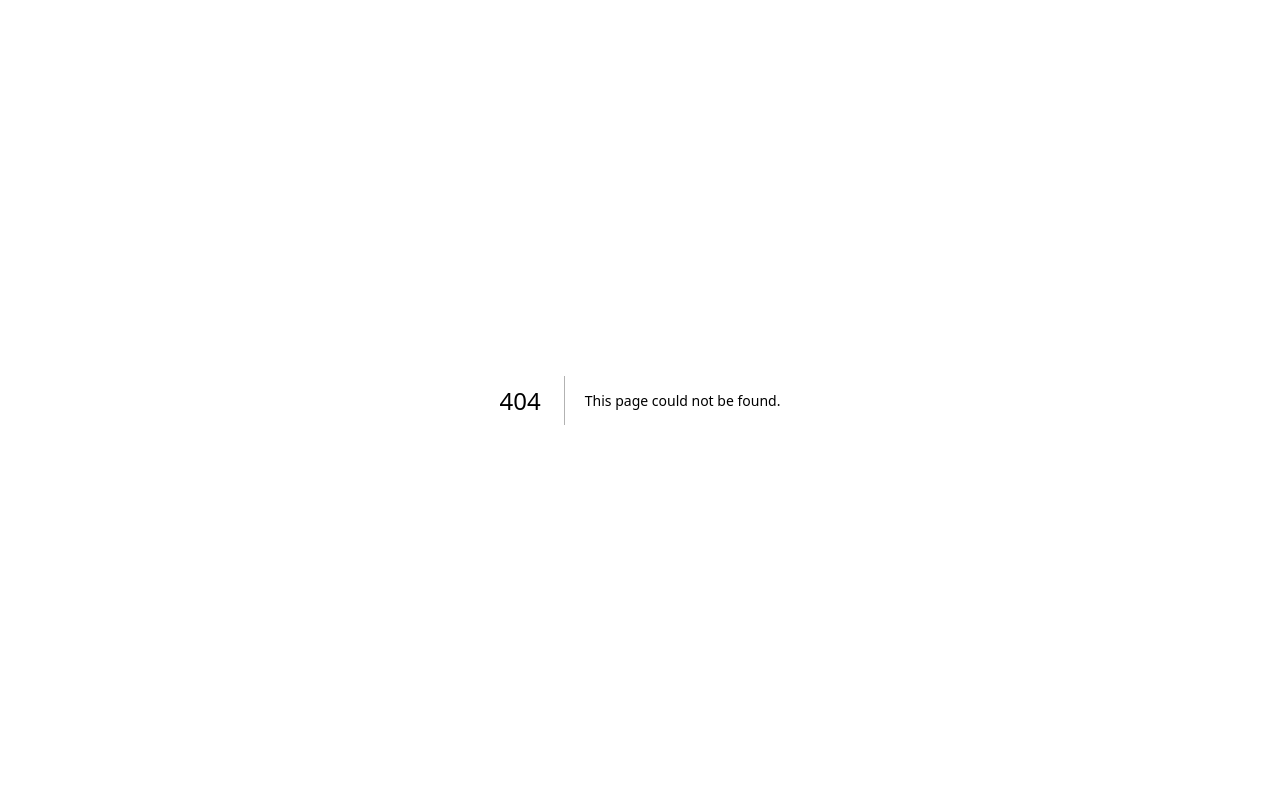
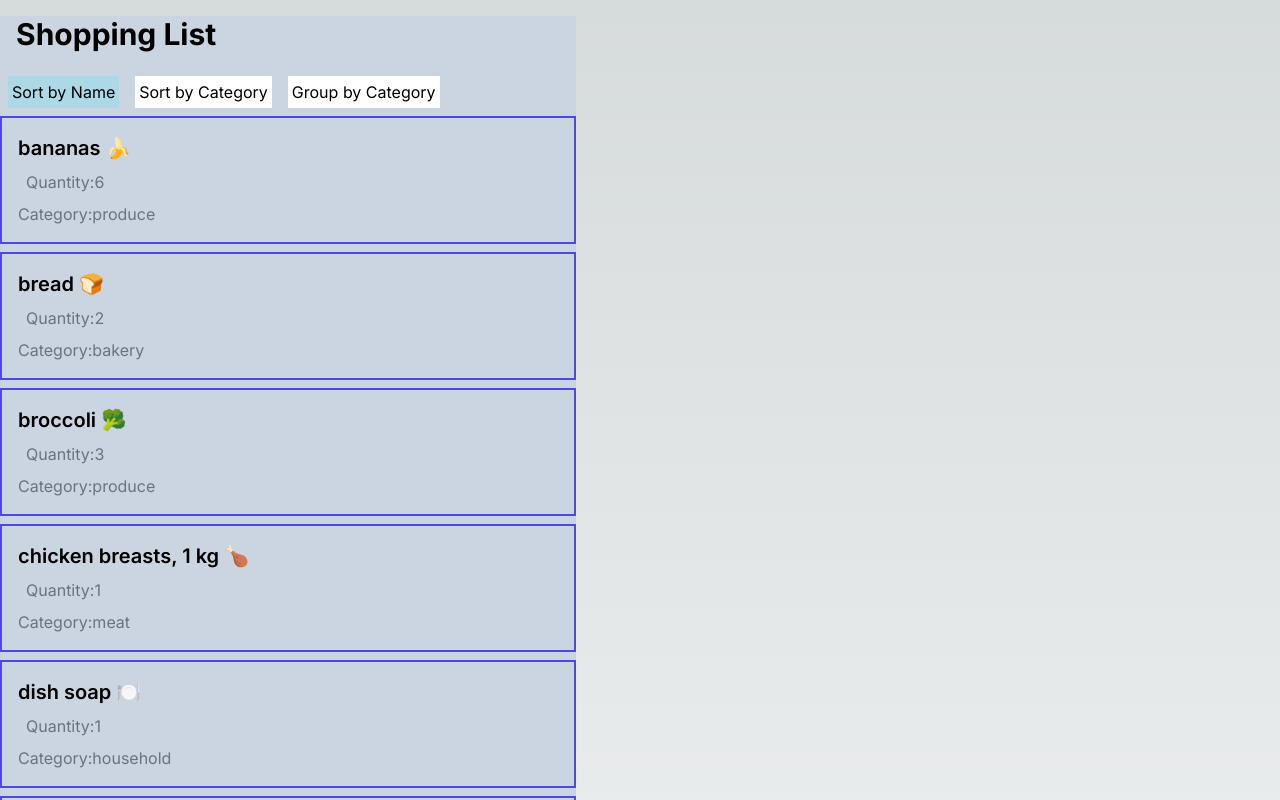
Before and after one commit to Daniel-Akpan/cprg306-assignments, a Next.js app: page /week-5 in a window 1280 px wide. Before the commit this address had no page. Shown: the top 800 px of the page. Built offline with nearby package versions, Linux system fonts and the light colour scheme.

Commit message:
pushing week 5

```diff
--- a/app/page.js
+++ b/app/page.js
@@ -8,7 +8,7 @@
       <Link className="text-blue-500 hover:underline " href="/week-2">Link to week-2 page</Link>
       <p><Link className="text-blue-500 hover:underline " href="/week-3">Link to week-3 page</Link></p>
       <p><Link className="text-blue-500 hover:underline " href="/week-4">Link to week-4 page</Link></p>
-
+      <p><Link className="text-blue-500 hover:underline " href="/week-5">Link to week-5 page</Link></p>
     </main>
   );
 }
--- /dev/null
+++ b/app/week-5/item-list.js
@@ -0,0 +1,94 @@
+"use client";
+import React, { useState } from "react";
+import Item from "./item";
+import itemsData from "./items.json";
+
+const ItemList = () => {
+  // Initialize items state using the useState hook
+  const [items, setItems] = useState(itemsData);
+
+  // Initialize state variable sortBy and its setter function setSortBy
+  const [sortBy, setSortBy] = useState("name");
+
+  const groupByCategory = () => {
+    const grouped = items.reduce((acc, item) => {
+      (acc[item.category] = acc[item.category] || []).push(item);
+      return acc;
+    }, {});
+
+    // Sort categories and items within each category
+    const sorted = Object.keys(grouped)
+      .sort()
+      .reduce((acc, key) => {
+        acc[key] = grouped[key].sort((a, b) => a.name.localeCompare(b.name));
+        return acc;
+      }, {});
+
+    return sorted;
+  };
+
+  const renderGroupedItems = (groupedItems) => {
+    return Object.keys(groupedItems).map((category) => (
+      <div key={category}>
+        <h3>{category}</h3>
+        <ul>
+          {groupedItems[category].map((item) => (
+            <Item key={item.id} {...item} />
+          ))}
+        </ul>
+      </div>
+    ));
+  };
+
+  return (
+    <div>
+      <div>
+        <button
+          className="mb-2 p-1 m-2 w-25"
+          onClick={() => setSortBy("name")}
+          style={{ backgroundColor: sortBy === "name" ? "lightblue" : "white" }}
+        >
+          Sort by Name
+        </button>
+        <button
+          className="mb-2 p-1 m-2 w-25"
+          onClick={() => setSortBy("category")}
+          style={{
+            backgroundColor: sortBy === "category" ? "lightblue" : "white",
+          }}
+        >
+          Sort by Category
+        </button>
+        <button
+          className="mb-2 p-1 m-2 w-25"
+          onClick={() => setSortBy("group")}
+          style={{ backgroundColor: sortBy === "group" ? "lightblue" : "white" }}
+        >
+          Group by Category
+        </button>
+      </div>
+
+      {sortBy === "group" ? (
+        renderGroupedItems(groupByCategory())
+      ) : (
+        <ul>
+          {items
+            .sort((a, b) => {
+              if (sortBy === "name") {
+                return a.name.localeCompare(b.name);
+              } else if (sortBy === "category") {
+                return a.category.localeCompare(b.category);
+              } else {
+                return 0;
+              }
+            })
+            .map((item) => (
+              <Item key={item.id} {...item} />
+            ))}
+        </ul>
+      )}
+    </div>
+  );
+};
+
+export default ItemList;
--- /dev/null
+++ b/app/week-5/item.js
@@ -0,0 +1,15 @@
+import React from 'react';
+
+const Item = ({ name, quantity, category }) => {
+  return (
+    <li className="p-4 mb-2 border-solid border-2 border-indigo-600">
+      <div>
+        <h3 className="text-xl font-semibold">{name}</h3>
+        <p className="text-gray-500 p-2">Quantity:{quantity}</p>
+        <p className="text-gray-500">Category:{category}</p>
+      </div>
+    </li>
+  );
+};
+
+export default Item;
--- /dev/null
+++ b/app/week-5/items.json
@@ -0,0 +1,74 @@
+[
+    {
+      "id": "1h2GJKH12gkHG31h1H",
+      "name": "milk, 4 L 🥛",
+      "quantity": 1,
+      "category": "dairy"
+    },
+    {
+      "id": "2KJH3k2j3H1k2J3K1H",
+      "name": "bread 🍞",
+      "quantity": 2,
+      "category": "bakery"
+    },
+    {
+      "id": "3h2KJH3k2j3H1k2J3",
+      "name": "eggs, dozen 🥚",
+      "quantity": 2,
+      "category": "dairy"
+    },
+    {
+      "id": "4k2J3K1H2GJKH12gk",
+      "name": "bananas 🍌",
+      "quantity": 6,
+      "category": "produce"
+    },
+    {
+      "id": "5H1h1H2KJH3k2j3H",
+      "name": "broccoli 🥦",
+      "quantity": 3,
+      "category": "produce"
+    },
+    {
+      "id": "6H1k2J3K1H2GJKH1",
+      "name": "chicken breasts, 1 kg 🍗",
+      "quantity": 1,
+      "category": "meat"
+    },
+    {
+      "id": "7gkHG31h1H2KJH3k",
+      "name": "pasta sauce 🍝",
+      "quantity": 3,
+      "category": "canned goods"
+    },
+    {
+      "id": "8j3H1k2J3K1H2GJK",
+      "name": "spaghetti, 454 g 🍝",
+      "quantity": 2,
+      "category": "dry goods"
+    },
+    {
+      "id": "9H12gkHG31h1H2KJ",
+      "name": "toilet paper, 12 pack 🧻",
+      "quantity": 1,
+      "category": "household"
+    },
+    {
+      "id": "10H3k2j3H1k2J3K1",
+      "name": "paper towels, 6 pack",
+      "quantity": 1,
+      "category": "household"
+    },
+    {
+      "id": "11k2J3K1H2GJKH12",
+      "name": "dish soap 🍽️",
+      "quantity": 1,
+      "category": "household"
+    },
+    {
+      "id": "12GJKH12gkHG31h1",
+      "name": "hand soap 🧼",
+      "quantity": 4,
+      "category": "household"
+    }
+  ]
--- /dev/null
+++ b/app/week-5/page.js
@@ -0,0 +1,16 @@
+import React from 'react';
+import ItemList from './item-list';
+
+const Page = () => {
+  return (
+    <main className="max-w-xl  bg-slate-300 ">
+      <div className='m-4'>
+      <h1 className="text-3xl font-bold mb-4">Shopping List</h1>
+      </div>
+      <ItemList />
+    </main>
+
+  );
+};
+
+export default Page;
```
